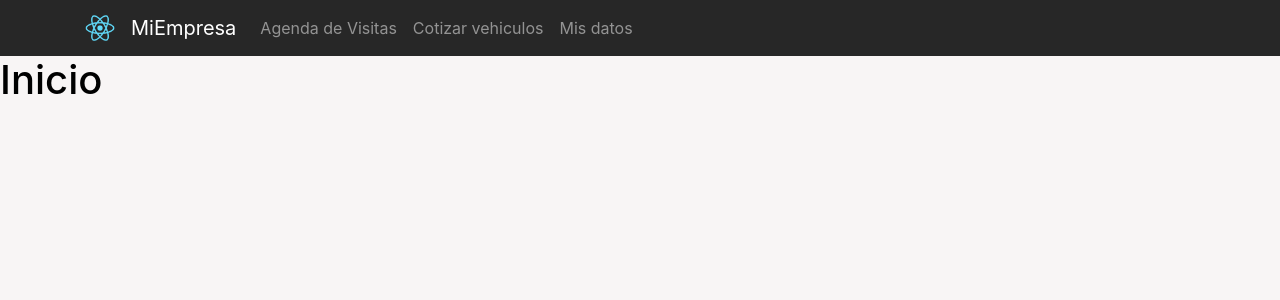
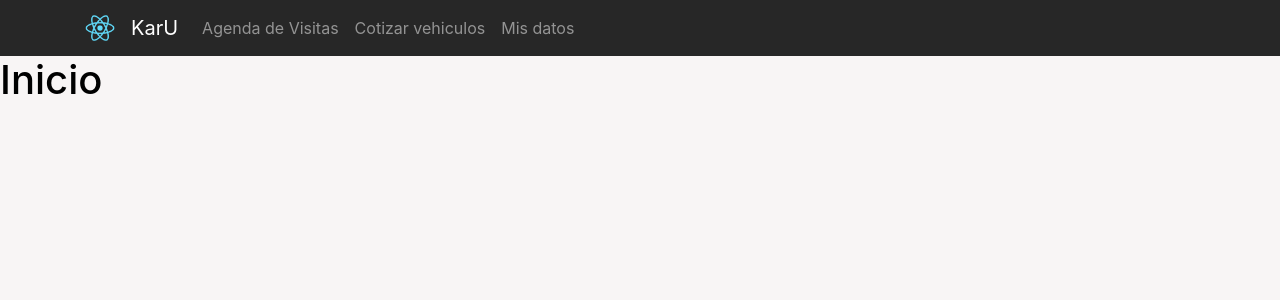
Before and after one commit to ggisel/pp1-front-gc, a React (Create React App) app: page / in a window 1280 px wide. Shown: the top 300 px of the page. Built offline with nearby package versions, Linux system fonts and the light colour scheme; the HTML template or start-up script is replaced by a standard one.

Commit message:
arreglo nombre de empresa KarU

```diff
--- a/src/components/Header/index.js
+++ b/src/components/Header/index.js
@@ -15,7 +15,7 @@
               alt="React Bootstrap logo"
             />
           </Navbar.Brand>
-            <Navbar.Brand as={Link} to="/" >MiEmpresa</Navbar.Brand>
+            <Navbar.Brand as={Link} to="/" >KarU</Navbar.Brand>
             <Navbar.Toggle aria-controls="basic-navbar-nav" />
             <Navbar.Collapse id="basic-navbar-nav">
             <Nav className="me-auto">
```
